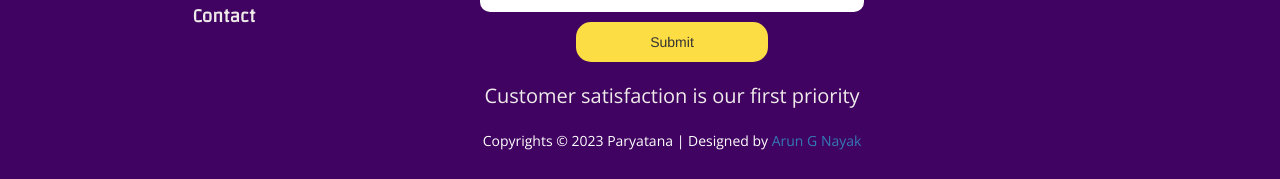
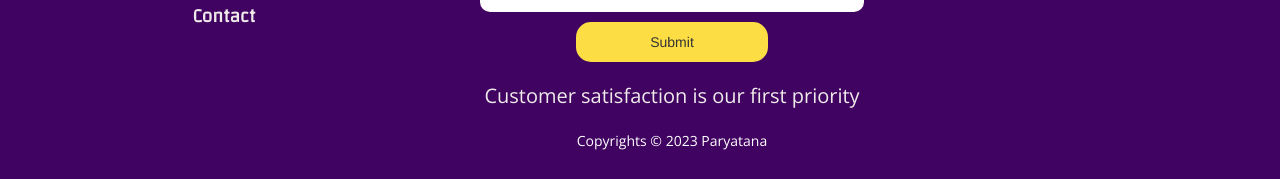
Before and after one commit to thecasanovaaa/simple-ui-project, a plain HTML site: page tours.html in a window 1280 px wide. Shown: the part 3196-3375 px from the top of the page. Drawn offline with nearby package versions, Linux system fonts and the light colour scheme; a script that the page names is missing.

Commit message:
Update tours.html

```diff
--- a/tours.html
+++ b/tours.html
@@ -476,7 +476,7 @@
         </div>
         <div class="bottom-footer">
             <p id = "customer">Customer satisfaction is our first priority</p><br>
-            <p>Copyrights &copy <span id="copyrightYear">2023</span> Paryatana | Designed by <a  href = "https://www.linkedin.com/in/arun-g-nayak/" style = "text-decoration: none;">Arun G Nayak</a></p>
+            <p>Copyrights &copy <span id="copyrightYear">2023</span> Paryatana</p>
         </div>
     </div>
 
```
